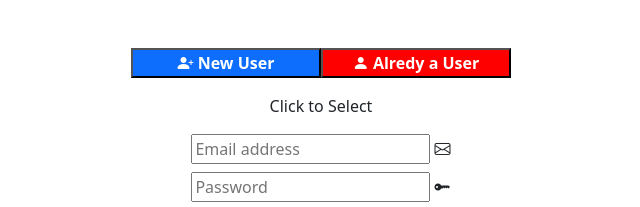
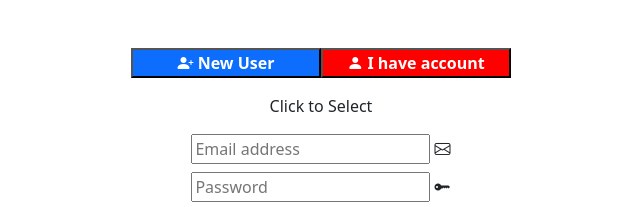
Before and after one commit to mishrahimanshu2000/Training_CodeStore, a plain HTML site: page 01-03-2023/Task2.html in a window 1280 px wide. Shown: the top 207 px of the page, 319-959 px from the left. Drawn offline with nearby package versions, Linux system fonts and the light colour scheme.

Commit message:
correction

```diff
--- a/01-03-2023/Task2.html
+++ b/01-03-2023/Task2.html
@@ -37,7 +37,7 @@
             </button>
             <button class="col-2 fw-bold bg-red white">
                 <i class="bi bi-person-fill"></i>
-                Alredy a User
+                I have account
             </button>
         </div>
         <div class="text-center m-3">Click to Select</div>
```
